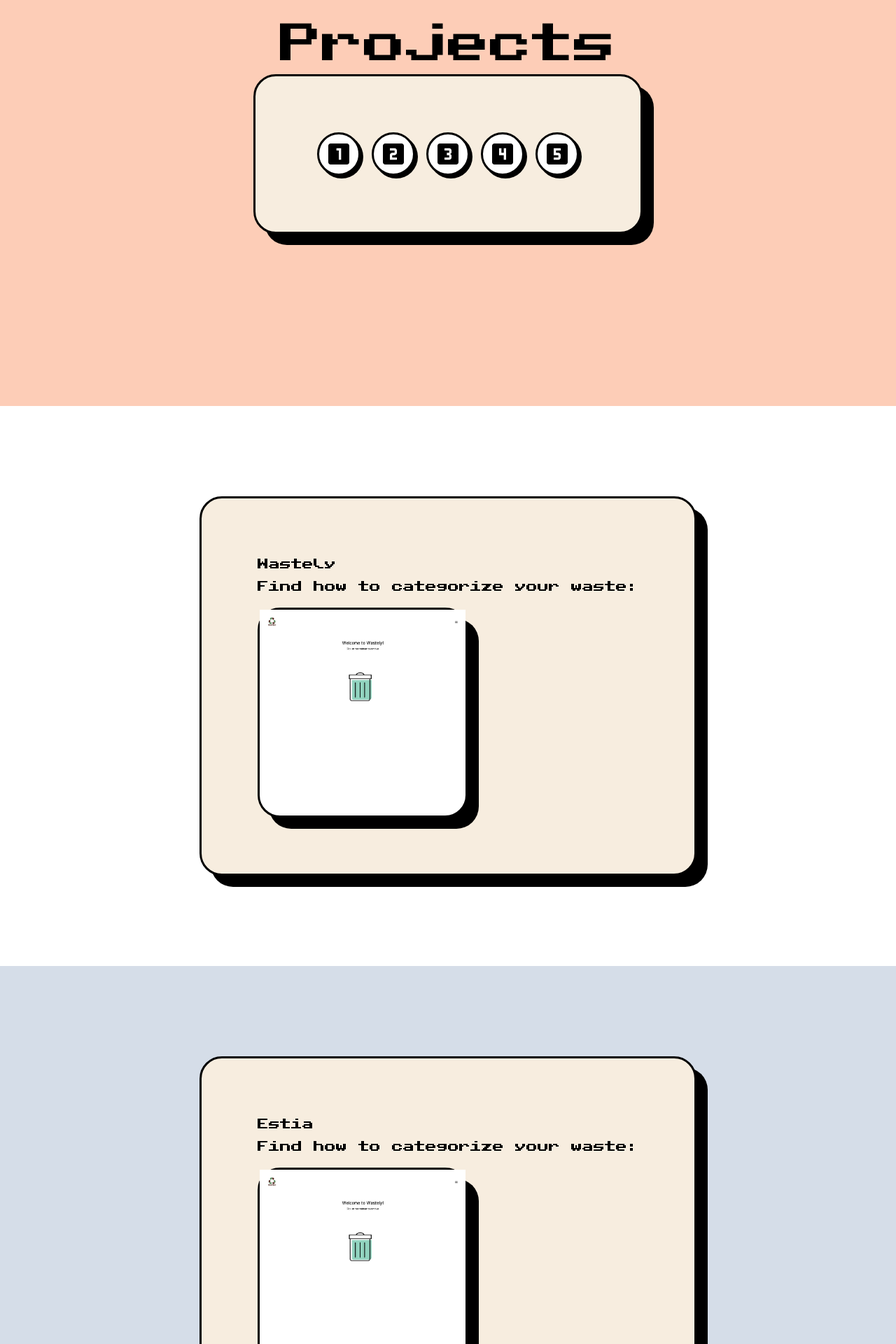
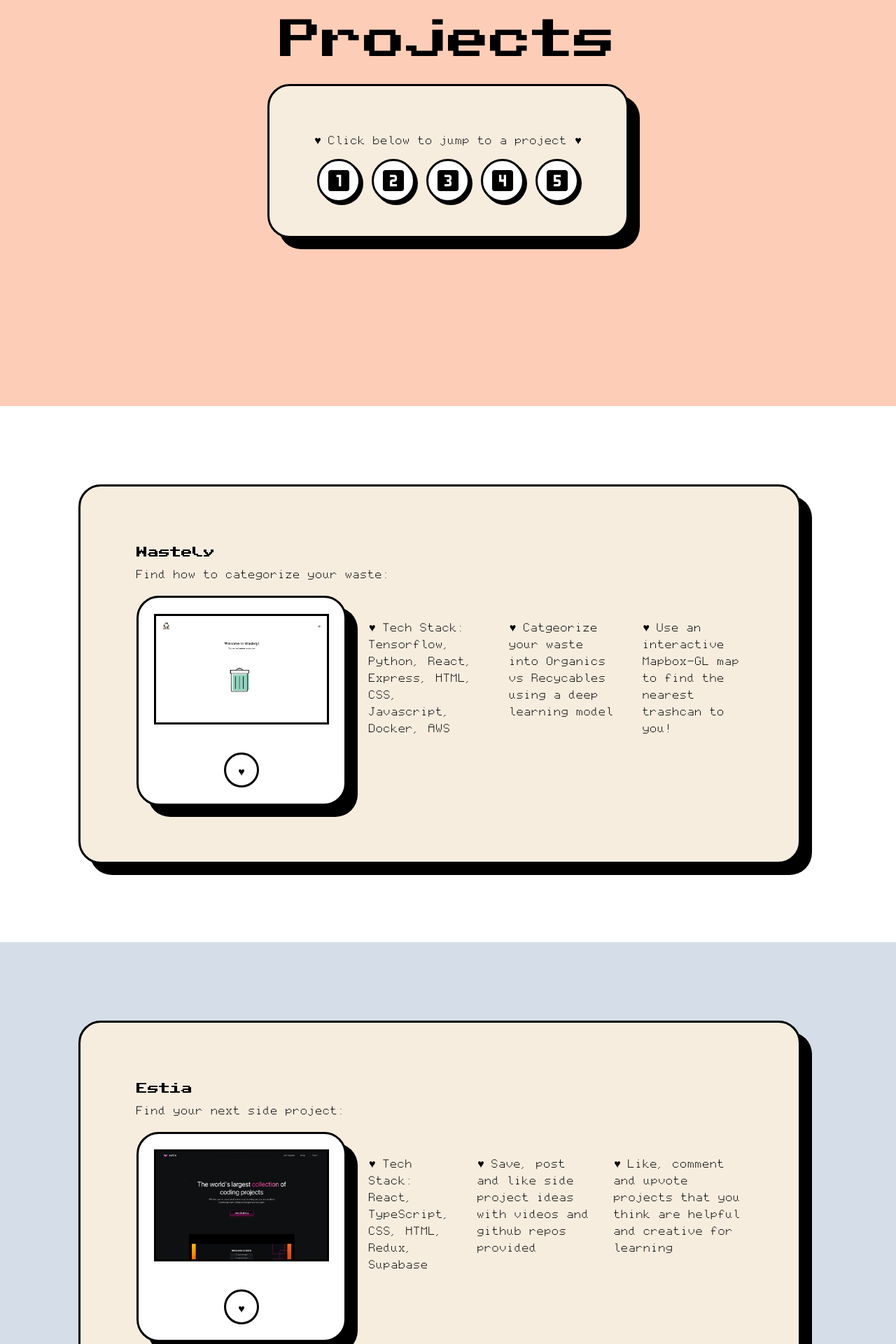
Before and after one commit to AnneSun1/Portfolio, a Next.js app: page /projects in a window 1280 px wide. Shown: the part 220-2140 px from the top of the page at 70% size. Built offline with nearby package versions, Linux system fonts and the light colour scheme.

Commit message:
updated, added dynamic layout, and added text animation for projects page

```diff
--- a/app/about/about.css
+++ b/app/about/about.css
@@ -4,7 +4,8 @@
     flex-wrap: wrap;
     align-items: center;
     justify-content: center;
-    margin-right: 5rem;
+    margin-right: 2rem;
+    margin-left: 2rem;
     margin-top: 5rem;
 
 }
--- a/app/projects/page.tsx
+++ b/app/projects/page.tsx
@@ -1,20 +1,31 @@
 "use client"
-import { EstiaDemo } from "./estiaDemo"
-import Image from "next/image"
 import gsap from "gsap";
-import { useGSAP } from "@gsap/react";
 import { useRef } from "react";
 import ScrollTrigger from "gsap/ScrollTrigger";
 import { ScrollToPlugin } from "gsap/ScrollToPlugin";
 import './projects.css'
 import Card from "./projectCard";
-import { NavBar } from "@/components/navbar";
+import { NavBar } from "@/components/navbar/navbar";
 
 gsap.registerPlugin(ScrollTrigger);
 gsap.registerPlugin(ScrollToPlugin);
 
 export default function Projects() {
     const container = useRef(null);
+
+    const wastelyDescription = ["♥ Tech Stack: Tensorflow, Python, React, Express, HTML, CSS, Javascript, Docker, AWS",
+        "♥ Catgeorize your waste into Organics vs Recycables using a deep learning model",
+        "♥ Use an interactive Mapbox-GL map to find the nearest trashcan to you!"]
+    const estiaDescription = ["♥ Tech Stack: React, TypeScript, CSS, HTML, Redux, Supabase",
+        "♥ Save, post and like side project ideas with videos and github repos provided",
+        "♥ Like, comment and upvote projects that you think are helpful and creative for learning"]
+    const takeMeOutDescription = ["♥ Tech Stack: Python, Ren'py",
+        "♥ A fully written visual novel game with sound effects, music and PLOTTWISTS!",
+        "♥ Interact with characters and see how your story ends"]
+    const yelpCampDescription = ["♥ Tech Stack: React, Express, MongoDB, Redux, HTML, CSS, GSAP",
+        "♥ Coming Soon..."]
+    const finaDescription = ["♥ Tech Stack: React, Javascript, React Native",
+        "♥ Coming Soon..."]
 
     const moveTo = (id: string) =>{
         gsap.to(window, {
@@ -25,76 +36,69 @@ export default function Projects() {
     }
 
     return (
-        <div className="text-black h-screen w-screen">
+        <div className="">
             <NavBar/>
             <div className="h-screen w-screen bg-[#FDCDB7] flex flex-col justify-center items-center" ref={container}>
-            <div className='text-black flex justify-self-center self-center text-6xl mb-5'>Projects</div>
+            <div className='text-black flex justify-self-center self-center text-6xl mb-10'>Projects</div>
+
                 <div className="number-container">
-                    <div className="number-icon" onClick={() => moveTo("project1")}>
-                        {/* <LooksOneIcon fontSize="large"/> */}
-                        <img src="/icons/one_32.svg"/>
+                    <p>♥ Click below to jump to a project ♥</p>
+                    <div className="flex flex-row justify-center">
+                        <div className="number-icon" onClick={() => moveTo("project1")}><img src="/icons/one_32.svg"/></div>
+                        <div className="number-icon" onClick={() => moveTo("project2")}><img src="/icons/two_32.svg"/></div>
+                        <div className="number-icon" onClick={() => moveTo("project3")}><img src="/icons/three_32.svg"/></div>
+                        <div className="number-icon" onClick={() => moveTo("project4")}><img src="/icons/four_32.svg"/></div>
+                        <div className="number-icon" onClick={() => moveTo("project5")}><img src="/icons/five_32.svg"/></div>
                     </div>
-                    <div className="number-icon" onClick={() => moveTo("project2")}>
-                        {/* <LooksTwoIcon fontSize="large"/> */}
-                        <img src="/icons/two_32.svg"/>
-                    </div>
-                    <div className="number-icon" onClick={() => moveTo("project3")}>
-                        {/* <Looks3Icon fontSize="large"/> */}
-                        <img src="/icons/three_32.svg"/>
-                    </div>
-                    <div className="number-icon" onClick={() => moveTo("project4")}>
-                        {/* <Looks4Icon fontSize="large"/> */}
-                    <img src="/icons/four_32.svg"/>
-                    </div>
-                    <div className="number-icon" onClick={() => moveTo("project5")}>
-                        {/* <Looks5Icon fontSize="large"/> */}
-                        <img src="/icons/five_32.svg"/>
-                    </div>
-
                 </div>
             </div>
 
-            <div id="project1" className="h-screen w-screen bg-white flex flex-col justify-center items-center">
+            <div id="project1" className="bg-white flex flex-col justify-center items-center">
                <Card
+                number="one"
                 title="Wastely"
                 summary="Find how to categorize your waste:"
-                description=""
+                description={wastelyDescription}
                 link="https://github.com/AnneSun1/wastely"
                 image="images/wastely.png"/>
             </div>
 
-            <div id="project2" className="h-screen w-screen bg-[#D5DDE8] flex flex-col justify-center items-center">
+            <div id="project2" className="bg-[#D5DDE8] flex flex-col justify-center items-center">
                 <Card
+                    number="two"
                     title="Estia"
-                    summary="Find how to categorize your waste:"
-                    description=""
+                    summary="Find your next side project:"
+                    description={estiaDescription}
                     link="https://github.com/estiaofficial/estia"
-                    image="images/wastely.png"/>
+                    image="images/estia.png"/>
             </div>
 
-            <div id="project3" className="h-screen w-screen bg-[#FDCDB7] flex flex-col justify-center items-center">
+            <div id="project3" className="bg-[#FDCDB7] flex flex-col justify-center items-center">
                 <Card
+                    number="three"
                     title="Take Me Out!"
-                    summary="Find how to categorize your waste:"
-                    description=""
+                    summary="Date the 2D man of your dreams!:"
+                    description={takeMeOutDescription}
                     link="https://github.com/AnneSun1/Take-Me-Out-Game"
-                    image="images/wastely.png"/>
+                    image="images/take-me-out.png"/>
             </div>
-            <div id="project4" className="h-screen w-screen bg-white flex flex-col justify-center items-center">
+            <div id="project4" className="bg-white flex flex-col justify-center items-center">
                 <Card
+                    number="four"
                     title="Yelp Camp"
-                    summary="Find how to categorize your waste:"
-                    description=""
+                    summary="Find the next hot campsite:"
+                    description={yelpCampDescription}
                     link="https://github.com/AnneSun1/YelpCamp-MERN"
-                    image="images/wastely.png"/>
+                    image="images/coming-soon.png"/>
             </div>
-            <div id="project5" className="h-screen w-screen bg-[#D5DDE8] flex flex-col justify-center items-center">
+            <div id="project5" className="bg-[#D5DDE8] flex flex-col justify-center items-center">
                 <Card
+                    number="five"
                     title="Fina"
-                    summary="Find how to categorize your waste:"
-                    description=""
+                    summary="A financial tracker...:"
+                    description={finaDescription}
                     link="https://github.com/AnneSun1/Fina"
-                    image="images/wastely.png"/>
+                    image="images/coming-soon.png"/>
             </div>
 
         </div>
--- a/app/projects/projectCard.tsx
+++ b/app/projects/projectCard.tsx
@@ -1,22 +1,46 @@
 import './projects.css';
+import gsap from 'gsap';
+import TextPlugin from 'gsap/TextPlugin';
+import { useEffect, useRef, useState } from 'react';
 
 interface ProjectCardParams {
+    number: string;
     title: string;
     summary: string;
-    description: string;
+    description: string[];
     link: string;
     image: string;
 }
-const projectCard = ({title, summary, description, link, image} : ProjectCardParams) => {
+
+gsap.registerPlugin(TextPlugin);
+
+const projectCard = ({number, title, summary, description, link, image} : ProjectCardParams) => {
+
+    useEffect(() => {
+        const tl = gsap.timeline({repeat: 0});
+        description.forEach((line, index) => (
+            tl.add(gsap.timeline({repeat: 0}).to(`#${number}-line-${index}`, {duration: 1, text: line}))
+        ))
+
+        return () => {
+            tl.kill();
+          };
+    }, [])
+
     return (
         <div className="project-card">
             <h1 className="mb-2">{title}</h1>
-            <h1 className="mb-5">{summary}</h1>
-            <a href={link} target="_blank">
-                <div className="project-description-container">
+            <h2 className="mb-5">{summary}</h2>
+            <div className='flex flex-row justify-center '>
+               <div className="project-container">
                     <img src={image}></img>
+                    <a href={link} target="_blank"><div id="circle">♥</div></a>
                 </div>
-            </a>
+                {description.map((_, index) => (
+                        <p id={`${number}-line-${index}`} key={index}></p>
+                    ))}
+            </div>
+
     </div>
     )
 }
--- a/app/projects/projects.css
+++ b/app/projects/projects.css
@@ -1,11 +1,16 @@
 .number-container {
     display: flex;
-    flex-direction: row;
+    flex-direction: column;
     border: solid;
     border-radius: 2rem;
-    padding: 5rem;
+    padding: 3rem;
     background-color: #f7eddf;
     box-shadow: 1rem 1rem black;
+}
+
+.number-container p {
+    font-family: "PixelCode Thin";
+    padding: 1rem;
 }
 .number-icon {
     border: solid;
@@ -28,17 +33,52 @@
     border-radius: 2rem;
     padding: 5rem;
     box-shadow: 1rem 1rem black;
+    margin: 7rem;
+    margin-right: 8.5rem;
+    object-fit: contain;
 }
 
-.project-description-container {
+.project-card h2 {
+    font-family: "PixelCode Thin";
+}
+
+.project-card p {
+    font-family: "PixelCode Thin";
+    margin-left: 2rem;
+    margin-top: 2rem;
+    text-wrap: wrap;
+}
+
+.project-container {
     background-color: white;
     border: solid;
     border-radius: 2rem;
     height: 300px;
-    width: 300px;
+    min-width: 300px;
     box-shadow: 1rem 1rem black;
+    display: flex;
+    flex-direction: column;
+    justify-content: center;
+    align-items: center;
 }
 
-.project-description-container:hover {
-    box-shadow: inset 0.15rem 0.15rem 0.5rem 0 rgb(35, 35, 35);
+.project-container img {
+    max-width: 250px;
+    border: solid;
 }
+
+#circle {
+    height: 50px;
+    width: 50px;
+    border: solid;
+    border-radius: 50%;
+    margin-top: 40px;
+    display: flex;
+    justify-content: center;
+    align-items: center;
+}
+
+
+#circle:hover {
+    box-shadow: inset 0.15rem 0.15rem 0.5rem;
+}
--- a/tailwind.config.ts
+++ b/tailwind.config.ts
@@ -14,9 +14,10 @@ export default {
         'apricot': 'FDCDB7',
       },
       fontFamily: {
-        sourceCode: ["Source Code Pro", "Roboto", "sans-serif"],
-        ubuntu: ["Ubuntu", "Roboto", "sans-serif"],
-        jura: ["Jura", "Ubuntu", "Source Code Pro", "Roboto", "sans-serif"],
+        'sourceCode': ["Source Code Pro", "Roboto", "sans-serif"],
+        'ubuntu': ["Ubuntu", "Roboto", "sans-serif"],
+        'jura': ["Jura", "Ubuntu", "Source Code Pro", "Roboto", "sans-serif"],
+        'pixel': ["PixelCode Thin"]
       },
       backgroundImage: {
         'starry-sky': "url('/images/starry-sky-bg.jpg')",
```
Also changed, not shown: app/about/page.tsx (+6 -5 lines), app/page.tsx (+5 -10 lines), components/navbar/navbar.css (renamed from components/navbar.css), components/navbar/navbar.tsx (renamed from components/navbar.tsx), public/images/coming-soon.png (added), public/images/estia.png (added).
